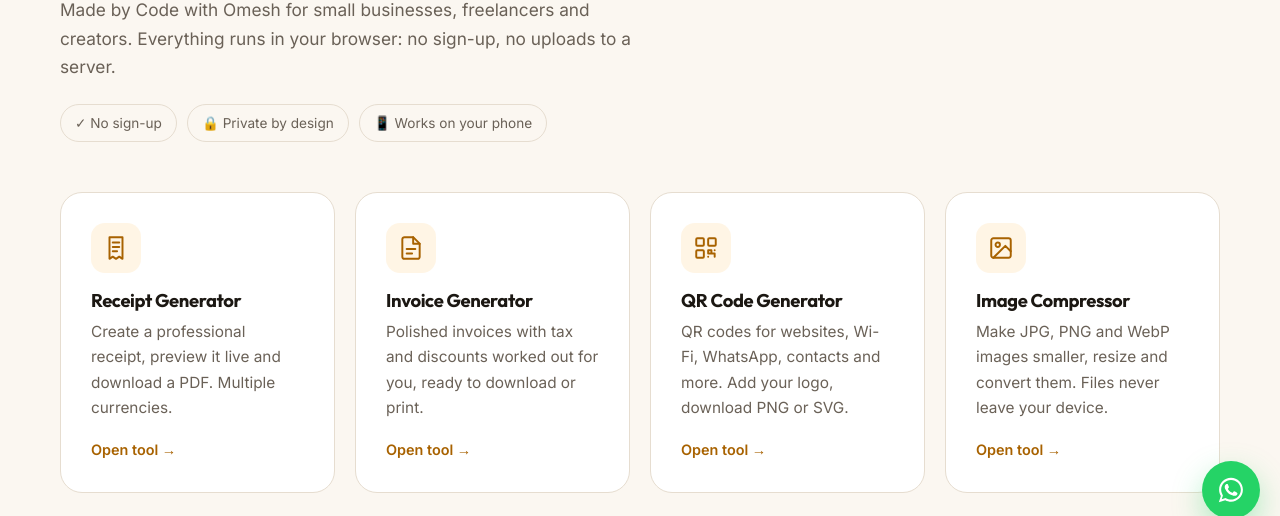
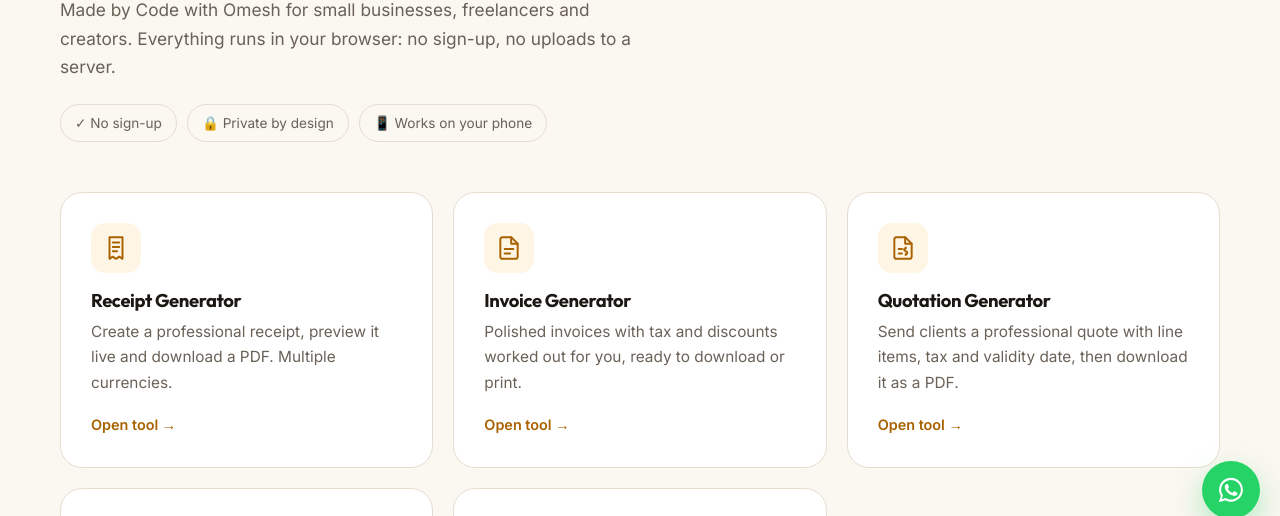
Before and after one commit to CodeWithOmesh/website, a plain HTML site: page tools/index.html in a window 1280 px wide. Shown: the part 261-777 px from the top of the page. Drawn offline with Linux system fonts and the light colour scheme.

Commit message:
Add Quotation Generator to the Free tools section and /tools page
Co-Authored-By: Claude Opus 5.5 <noreply@anthropic.com>
Claude-Session: https://claude.ai/code/session_01H5ySkuk3osRtszaDJu2UUX

```diff
--- a/assets/site.css
+++ b/assets/site.css
@@ -97,7 +97,7 @@ header.nav.scrolled { border-color: var(--line); }
 .tpl .row a { flex: 1; justify-content: center; padding: 11px 14px; font-size: .88rem; }
 
 /* free tools */
-.grid4 { display: grid; grid-template-columns: repeat(4, minmax(0, 1fr)); gap: 20px; margin-top: 50px; }
+.grid4 { display: grid; grid-template-columns: repeat(3, minmax(0, 1fr)); gap: 20px; margin-top: 50px; }
 .tool { text-decoration: none; display: flex; flex-direction: column; transition: transform .35s, border-color .3s; }
 .tool:hover { transform: translateY(-6px); border-color: var(--accent); }
 .tool h3 { font-size: 1.15rem; }
--- a/tools/index.html
+++ b/tools/index.html
@@ -4,7 +4,7 @@
 <meta charset="utf-8">
 <meta name="viewport" content="width=device-width, initial-scale=1">
 <title>Free Online Tools · Code with Omesh</title>
-<meta name="description" content="Free online tools by Code with Omesh: receipt generator, invoice generator, QR code generator and image compressor. No sign-up, private by design.">
+<meta name="description" content="Free online tools by Code with Omesh: receipt, invoice and quotation generators, a QR code generator and an image compressor. No sign-up, private by design.">
 <link rel="canonical" href="https://codewithomesh.com/tools/">
 <meta name="theme-color" content="#0E0E10">
 <script src="/assets/theme-init.js"></script>
@@ -15,7 +15,7 @@
 <meta property="og:site_name" content="Code with Omesh">
 <meta property="og:url" content="https://codewithomesh.com/tools/">
 <meta property="og:title" content="Free Online Tools · Code with Omesh">
-<meta property="og:description" content="Receipt, invoice and QR code generators and an image compressor. Free, no sign-up, private by design.">
+<meta property="og:description" content="Receipt, invoice, quotation and QR code generators and an image compressor. Free, no sign-up, private by design.">
 <meta property="og:image" content="https://codewithomesh.com/assets/og-image.png">
 <meta property="og:image:width" content="1200">
 <meta property="og:image:height" content="630">
@@ -69,6 +69,10 @@
         <div class="ic"><svg viewBox="0 0 24 24" fill="none" stroke="currentColor" stroke-width="1.8" stroke-linecap="round" stroke-linejoin="round"><path d="M14 2H6a2 2 0 0 0-2 2v16a2 2 0 0 0 2 2h12a2 2 0 0 0 2-2V8z"/><path d="M14 2v6h6M8 13h8M8 17h5"/></svg></div>
         <h3>Invoice Generator</h3><p>Polished invoices with tax and discounts worked out for you, ready to download or print.</p><span class="go">Open tool →</span>
       </a>
+      <a class="card tool reveal" href="/tools/quotation-generator/" style="transition-delay:0.12s">
+        <div class="ic"><svg viewBox="0 0 24 24" fill="none" stroke="currentColor" stroke-width="1.8" stroke-linecap="round" stroke-linejoin="round"><path d="M14 2H6a2 2 0 0 0-2 2v16a2 2 0 0 0 2 2h12a2 2 0 0 0 2-2V8z"/><path d="M14 2v6h6"/><path d="M8 13h3M8 17h3M14.5 12.5c-1 0-1.5.5-1.5 1.2s.6 1 1.5 1.3 1.5.6 1.5 1.3-.5 1.2-1.5 1.2M14.5 11.5v1M14.5 17.5v1"/></svg></div>
+        <h3>Quotation Generator</h3><p>Send clients a professional quote with line items, tax and validity date, then download it as a PDF.</p><span class="go">Open tool →</span>
+      </a>
       <a class="card tool reveal" href="/tools/qr-code-generator/" style="transition-delay:0.12s">
         <div class="ic"><svg viewBox="0 0 24 24" fill="none" stroke="currentColor" stroke-width="1.8" stroke-linecap="round" stroke-linejoin="round"><rect x="3" y="3" width="7" height="7" rx="1"/><rect x="14" y="3" width="7" height="7" rx="1"/><rect x="3" y="14" width="7" height="7" rx="1"/><path d="M14 14h3v3h-3zM20 14v.01M14 20h.01M17 17h3v3"/></svg></div>
         <h3>QR Code Generator</h3><p>QR codes for websites, Wi-Fi, WhatsApp, contacts and more. Add your logo, download PNG or SVG.</p><span class="go">Open tool →</span>
```
Also changed, not shown: index.html (+4 -0 lines).
